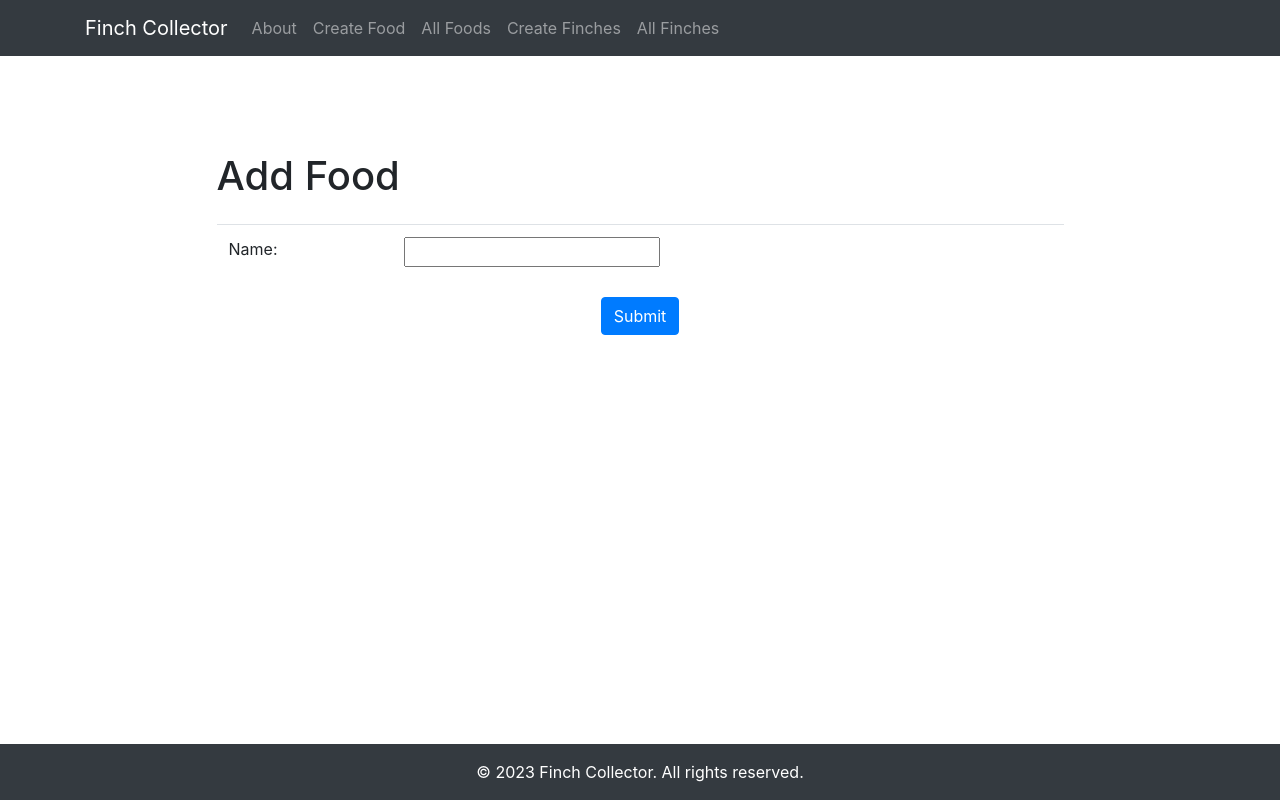
After one commit to whuang214/finch-collector, a Django app: page /foods/create/ in a window 1280 px wide. The commit adds this page. Run offline with Django 3.2, Linux system fonts and the light colour scheme.

Commit message:
add all html files

```diff
--- a/main_app/templates/base.html
+++ b/main_app/templates/base.html
@@ -49,6 +49,15 @@
             <li class="nav-item">
               <a class="nav-link" href="{% url 'about' %}">About</a>
             </li>
+
+            <li class="nav-item">
+              <a class="nav-link" href="{% url 'foods_create' %}"
+                >Create Food</a
+              >
+            </li>
+            <li class="nav-item">
+              <a class="nav-link" href="{% url 'foods' %}">All Foods</a>
+            </li>
             <li class="nav-item">
               <a class="nav-link" href="{% url 'finches_create' %}"
                 >Create Finches</a
--- a/main_app/templates/finches/detail.html
+++ b/main_app/templates/finches/detail.html
@@ -100,9 +100,7 @@
       </table>
     </div>
   </div>
-  <div class="row mt-4">
-    <div>Hello</div>
-  </div>
+  <div class="row mt-4"></div>
 </div>
 <script type="text/javascript">
   $(function () {
--- /dev/null
+++ b/main_app/templates/main_app/food_form.html
@@ -0,0 +1,33 @@
+{% extends 'base.html' %} {% block content %}
+
+<div class="container mt-5">
+  <div class="row">
+    <div class="col-md-10 offset-md-1">
+      <div class="p-4 rounded">
+        {% if not object %}
+        <h1 class="mb-4">Add Food</h1>
+        {% else %}
+        <h4 class="mb-4">Editing {{ object.name }}</h4>
+        {% endif %}
+
+        <form action="" method="POST">
+          {% csrf_token %}
+          <table class="table">
+            {% for field in form %}
+            <tr>
+              <td>{{ field.label_tag }}</td>
+              <td>{{ field }}</td>
+            </tr>
+            {% endfor %}
+          </table>
+
+          <div class="text-center">
+            <button type="submit" class="btn btn-primary">Submit</button>
+          </div>
+        </form>
+      </div>
+    </div>
+  </div>
+</div>
+
+{% endblock %}
--- a/main_app/views.py
+++ b/main_app/views.py
@@ -100,11 +100,13 @@ def add_feeding(request, finch_id):
 # POST will process the form
 class FoodList(ListView):
     model = Food
+    template_name = "foods/index.html"
 
 
 # get will display the form
 class FoodDetail(DetailView):
     model = Food
+    template_name = "foods/detail.html"
 
 
 # get will display the form
```
Also changed, not shown: main_app/templates/foods/index.html (+36 -0 lines), main_app/templates/main_app/food_confirm_delete.html (added, +8 -0 lines).
